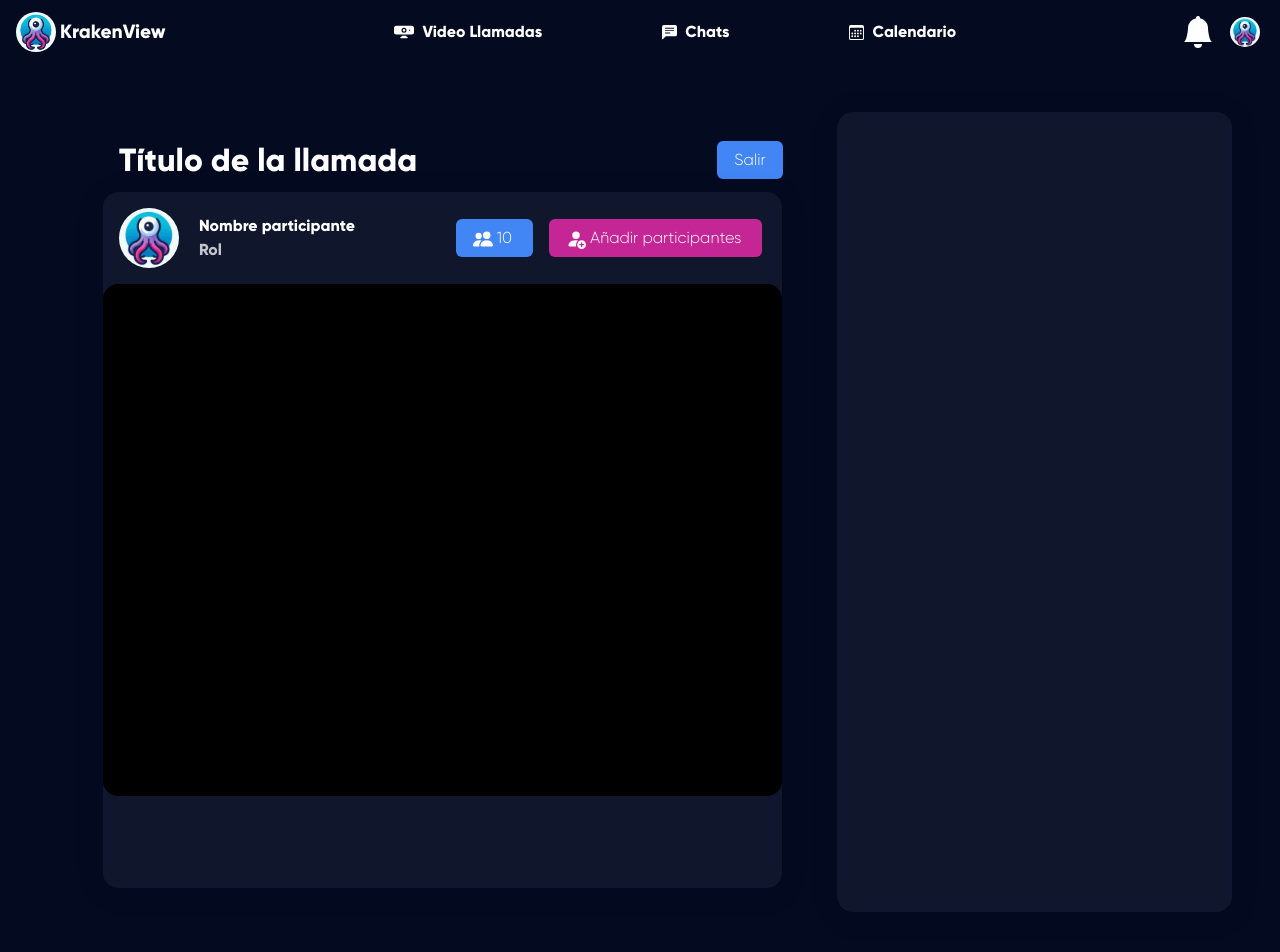
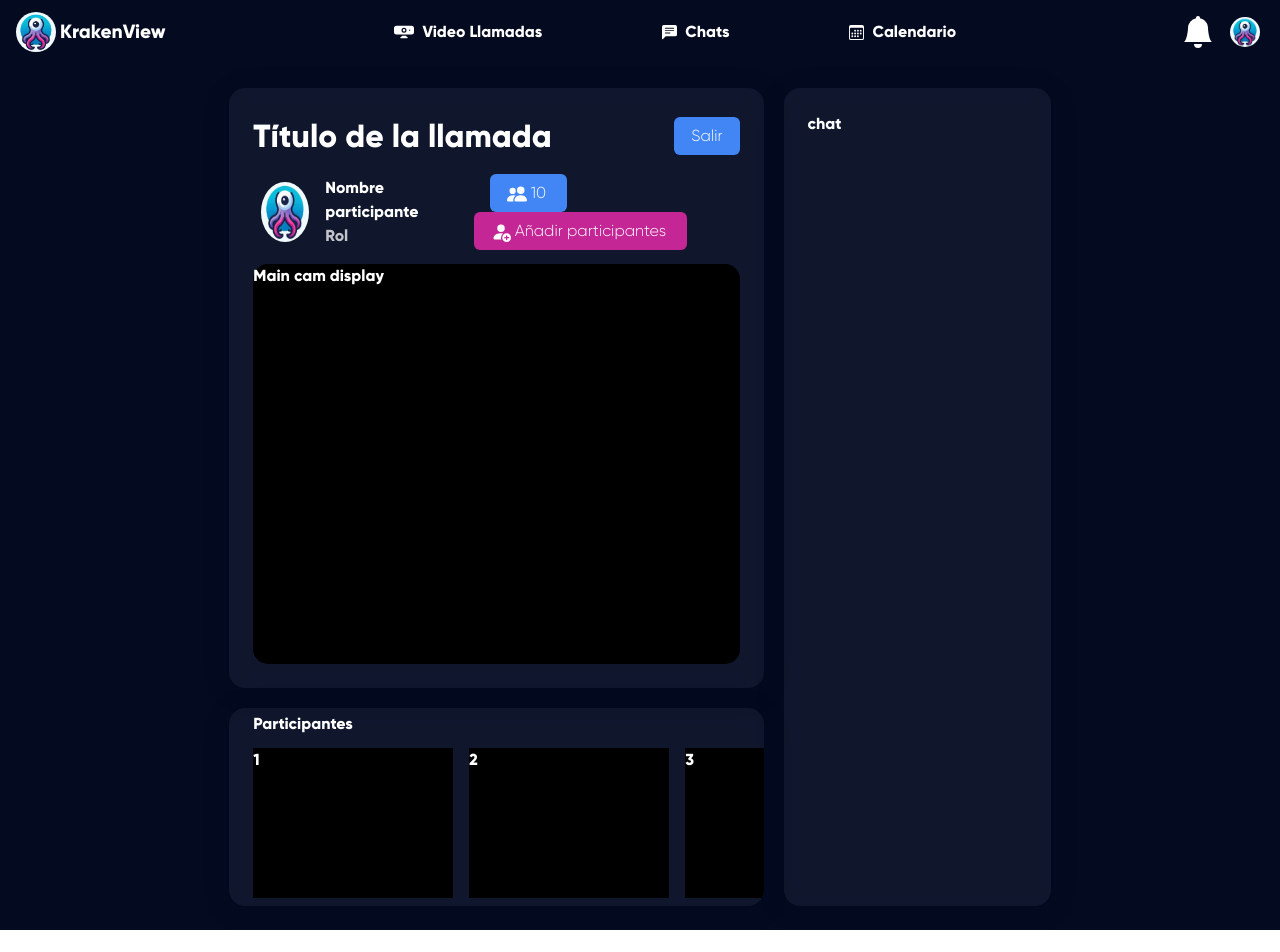
Before and after one commit to ccorralm01/TFG-Rework, an Angular app in the folder FRONT/: page /dashboard in a window 1280 px wide. Shown: the top 952 px of the page. After the commit the page ends 930 px from the top, so only its background shows below. Built offline with nearby package versions, Linux system fonts and the light colour scheme.

Commit message:
dashboard improvements

```diff
--- a/FRONT/src/app/app.module.ts
+++ b/FRONT/src/app/app.module.ts
@@ -7,7 +7,6 @@ import { LoginComponent } from './components/login/login.component';
 import { SigninComponent } from './components/signin/signin.component';
 import { DashboardComponent } from './components/dashboard/dashboard.component';
 import { NavbarComponent } from './components/navbar/navbar.component';
-import { VideocallComponent } from './components/videocall/videocall.component';
 
 @NgModule({
   declarations: [
@@ -16,7 +15,6 @@ import { VideocallComponent } from './components/videocall/videocall.component';
     SigninComponent,
     DashboardComponent,
     NavbarComponent,
-    VideocallComponent,
   ],
   imports: [
     BrowserModule,
--- a/FRONT/src/app/components/dashboard/dashboard.component.css
+++ b/FRONT/src/app/components/dashboard/dashboard.component.css
@@ -1,36 +1,45 @@
-.dashboard-component {
+.dashboard-component{
     display: flex;
     justify-content: center;
-    align-items: flex-start; /* Ajusta la alineación vertical según sea necesario */
+    align-items: flex-start;
     background-color: #040A20;
     color: #FFF;
     font-family: 'Gilroy';
     font-weight: bold;
+    overflow: auto;
+    margin: 0;
+    padding: 0;
 }
 
-.callContainer,
-.chatContainer {
-    height: 800px;
-    max-height: 800px;
-}
+.grid-template {
+    display: grid;
+    grid-template-columns: 2fr 1fr;
+    grid-template-rows: auto 1fr;
+    grid-column-gap: 20px;
+    grid-row-gap: 20px;
+    height: 100%;
+    }
 
-.callContainer .callBody,
-.chatContainer .participantsContainer {
-    flex: 1;
-}
+.callContainer { grid-area: 1 / 1 / 2 / 2; }
+.participantsContainer { grid-area: 2 / 1 / 3 / 2; }
+.chatContainer { grid-area: 1 / 2 / 3 / 3; }
 
-.callBody{
+.callContainer, .participantsContainer, .chatContainer{
     background: rgba(22, 29, 52, 0.69);
     border-radius: 16px;
     box-shadow: 0 4px 30px rgba(0, 0, 0, 0.1);
     backdrop-filter: blur(8.7px);
     -webkit-backdrop-filter: blur(8.7px);
-    border-radius: 15px;
     height: 100%;
 }
 
 .callTitle{
     font-size: 2em;
+}
+
+.bluebtn{
+    background-color: #4285f4;
+    color: #FFF;
 }
 
 .profilePic{
@@ -45,60 +54,50 @@
     height: 100%;
 }
 
-.callBodyLine2{
-    background-color: black;
-    height: 512px;
-    border-radius: 15px;
+.addParticipants{
+    background-color: #C42695;
+    color: #FFF;
 }
 
 .Rol{
     opacity: 75%;
 }
 
-.addParticipants{
-    background-color: #C42695;
-    color: #FFF;
-}
-
-.bluebtn{
-    background-color: #4285f4;
-    color: #FFF;
-}
-
-.chatContainer{
-    background: rgba(22, 29, 52, 0.69);
-    border-radius: 16px;
-    box-shadow: 0 4px 30px rgba(0, 0, 0, 0.1);
-    backdrop-filter: blur(8.7px);
-    -webkit-backdrop-filter: blur(8.7px);
+.mainCameraDisplay{
+    background-color: black;
+    border-radius: 15px;
+    height: 400px;
 }
 
 .participantsContainer{
-    max-height: 580px;
-    overflow-y: auto;
+    overflow-x: hidden;
 }
 
-.participants {
+.participantsList{
+    overflow: auto;
+}
+
+.participantsList ul{
     list-style: none;
 }
 
-.participantCam {
-    height: 220px;
+.participantCamDisplay{
     background-color: black;
-    margin-bottom: 20px;
+    height: 150px;
+    width: 200px;
 }
 
-.participantsContainer::-webkit-scrollbar {
+.participantsList::-webkit-scrollbar {
     width: 16px;
 }
 
-.participantsContainer::-webkit-scrollbar-track {
+.participantsList::-webkit-scrollbar-track {
     border-radius: 8px;
     background-color: #fff;
     border: 1px solid #fff;
 }
 
-.participantsContainer::-webkit-scrollbar-thumb {
+.participantsList::-webkit-scrollbar-thumb {
     border-radius: 8px;
     border: 3px solid transparent;
     background-clip: content-box;
--- a/FRONT/src/app/components/dashboard/dashboard.component.html
+++ b/FRONT/src/app/components/dashboard/dashboard.component.html
@@ -1,14 +1,17 @@
+<div class="dashboard-container d-flex flex-column h-100">
 <app-navbar></app-navbar>
-<div class="dashboard-component p-5 d-flex justify-content-center ">
-    <div class="callContainer p-4 d-flex flex-column align-items-lg-center col-lg-8">
-        <div class="callHeader d-flex justify-content-between align-items-center col-11">
-            <span class="callTitle mx-3 col-10">Título de la llamada</span>
-            <div><button class="btn bluebtn px-3 mx-3">Salir</button></div>
+<div class="dashboard-component p-4 col-12">
+    <div class="grid-template col-8">
+        <div class="callContainer p-4">
+
+            <div class="callContainer-header">
+                <div class="d-flex justify-content-between align-items-center col-12">
+                    <span class="callTitle col-10">Título de la llamada</span>
+                    <div><button class="btn bluebtn px-3">Salir</button></div>
                 </div>
-        <div class="callBody mt-2 pb-0 d-flex flex-column align-items-center col-11">
-            <div class="callBodyLine1 d-flex align-items-center justify-content-between px-1 col-12">
+                <div class="d-flex justify-content-between align-items-center col-12">
                     <div class="d-flex align-items-center px-2 py-3">
-                    <div class="profilePic mx-1">
+                        <div class="profilePic">
                             <img class="logo" src="../../../assets/img/KrakenViewLogo.png" alt="Logo">
                         </div>
                         <div class="participantInfo mx-3 d-flex flex-column">
@@ -17,13 +20,13 @@
                         </div>
                     </div>
                     <div>
-                    <button class="btn bluebtn px-3">
+                        <button class="btn bluebtn px-3 mx-3">
                             <svg xmlns="http://www.w3.org/2000/svg" width="20" height="20" fill="currentColor" class="bi bi-people-fill" viewBox="0 0 16 16">
                                 <path d="M7 14s-1 0-1-1 1-4 5-4 5 3 5 4-1 1-1 1zm4-6a3 3 0 1 0 0-6 3 3 0 0 0 0 6m-5.784 6A2.24 2.24 0 0 1 5 13c0-1.355.68-2.75 1.936-3.72A6.3 6.3 0 0 0 5 9c-4 0-5 3-5 4s1 1 1 1zM4.5 8a2.5 2.5 0 1 0 0-5 2.5 2.5 0 0 0 0 5"/>
                             </svg>
                             <span class="px-1">10</span>
                         </button>
-                    <button class="btn addParticipants px-3 mx-3">
+                        <button class="btn addParticipants px-3">
                             <svg xmlns="http://www.w3.org/2000/svg" width="20" height="20" fill="currentColor" class="bi bi-person-fill-add" viewBox="0 0 16 16">
                                 <path d="M12.5 16a3.5 3.5 0 1 0 0-7 3.5 3.5 0 0 0 0 7m.5-5v1h1a.5.5 0 0 1 0 1h-1v1a.5.5 0 0 1-1 0v-1h-1a.5.5 0 0 1 0-1h1v-1a.5.5 0 0 1 1 0m-2-6a3 3 0 1 1-6 0 3 3 0 0 1 6 0"/>
                                 <path d="M2 13c0 1 1 1 1 1h5.256A4.5 4.5 0 0 1 8 12.5a4.5 4.5 0 0 1 1.544-3.393Q8.844 9.002 8 9c-5 0-6 3-6 4"/>
@@ -32,34 +35,32 @@
                         </button>
                     </div>
                 </div>
-            <div class="callBodyLine2 col-12">
+            </div>
 
+            <div class="callContainer-body d-flex justify-content-center">
+                <div class="mainCameraDisplay col-12 bg-black">Main cam display</div>
+            </div>
+
+        </div>
+        <div class="participantsContainer d-flex flex-column justify-content-center">
+            <div class="px-3 mx-2 my-1"><span>Participantes</span></div>
+            <div class="participantsList px-3">
+                <ul class="d-flex p-0 m-0 my-2">
+                    <li><div class="participantCamDisplay mx-2">1</div></li>
+                    <li><div class="participantCamDisplay mx-2">2</div></li>
+                    <li><div class="participantCamDisplay mx-2">3</div></li>
+                    <li><div class="participantCamDisplay mx-2">4</div></li>
+                    <li><div class="participantCamDisplay mx-2">5</div></li>
+                    <li><div class="participantCamDisplay mx-2">6</div></li>
+                    <li><div class="participantCamDisplay mx-2">7</div></li>
+                    <li><div class="participantCamDisplay mx-2">8</div></li>
+                    <li><div class="participantCamDisplay mx-2">9</div></li>
+                </ul>
+            </div>
+        </div>
+        <div class="chatContainer p-4">
+            chat
         </div>
     </div>
 </div>
-
-    <div class="chatContainer p-4 d-flex flex-column align-items-lg-center col-lg-4">
-        <!-- <div class="d-flex align-items-center justify-content-center col-12">
-            <div class="d-flex justify-content-between align-items-center col-12">
-                <span class="mx-4">Participantes</span>
-                <div>
-                    <button class="btn bluebtn">
-                        <svg xmlns="http://www.w3.org/2000/svg" width="16" height="16" fill="currentColor" class="bi bi-fullscreen" viewBox="0 0 16 16">
-                            <path d="M1.5 1a.5.5 0 0 0-.5.5v4a.5.5 0 0 1-1 0v-4A1.5 1.5 0 0 1 1.5 0h4a.5.5 0 0 1 0 1zM10 .5a.5.5 0 0 1 .5-.5h4A1.5 1.5 0 0 1 16 1.5v4a.5.5 0 0 1-1 0v-4a.5.5 0 0 0-.5-.5h-4a.5.5 0 0 1-.5-.5M.5 10a.5.5 0 0 1 .5.5v4a.5.5 0 0 0 .5.5h4a.5.5 0 0 1 0 1h-4A1.5 1.5 0 0 1 0 14.5v-4a.5.5 0 0 1 .5-.5m15 0a.5.5 0 0 1 .5.5v4a1.5 1.5 0 0 1-1.5 1.5h-4a.5.5 0 0 1 0-1h4a.5.5 0 0 0 .5-.5v-4a.5.5 0 0 1 .5-.5"/>
-                        </svg>
-                    </button>
 </div>
-            </div>
-        </div>
-        <div class="participantsContainer mt-3">
-            <ul class="participants p-0 my-4 d-flex flex-column justify-content-around align-items-center">
-                <li class="participantCam col-11"><div>1</div></li>
-                <li class="participantCam col-11"><div>2</div></li>
-                <li class="participantCam col-11"><div>3</div></li>
-                <li class="participantCam col-11"><div>4</div></li>
-                <li class="participantCam col-11"><div>5</div></li>
-                <li class="participantCam col-11"><div>6</div></li>
-            </ul>
-        </div>         -->
-    </div>
-</div>
--- a/FRONT/src/app/components/videocall/videocall.component.css
+++ /dev/null
@@ -1,3 +0,0 @@
-.videocall-component{
-    height: auto;
-}
--- a/FRONT/src/app/components/videocall/videocall.component.html
+++ /dev/null
@@ -1,4 +0,0 @@
-<div class="videocall-component d-flex p-3">
-    <app-webcam class="col-6"></app-webcam>
-    <app-videocallchat class="col-6"></app-videocallchat>
-</div>
--- a/FRONT/src/styles.css
+++ b/FRONT/src/styles.css
@@ -1,8 +1,22 @@
-/* You can add global styles to this file, and also import other style files */
-html, body{
+/* Restablecer márgenes y rellenos */
+html, body, app-root {
+    margin: 0;
+    padding: 0;
     height: 100%;
 }
 
+/* Ajustar box-sizing */
+* {
+    box-sizing: border-box;
+}
+
+/* Estilos para app-root */
+app-root {
+    display: block;
+    height: 100%;
+}
+
+/* Resto de tus estilos */
 @font-face {
     font-family: "Gilroy";
     font-weight: bold;
```
Also changed, not shown: FRONT/src/app/components/videocall/videocall.component.ts (deleted, +0 -10 lines), 1 other file (tests, documents, lock files or other folders). Lines whose indentation alone changed are shown as unchanged.
